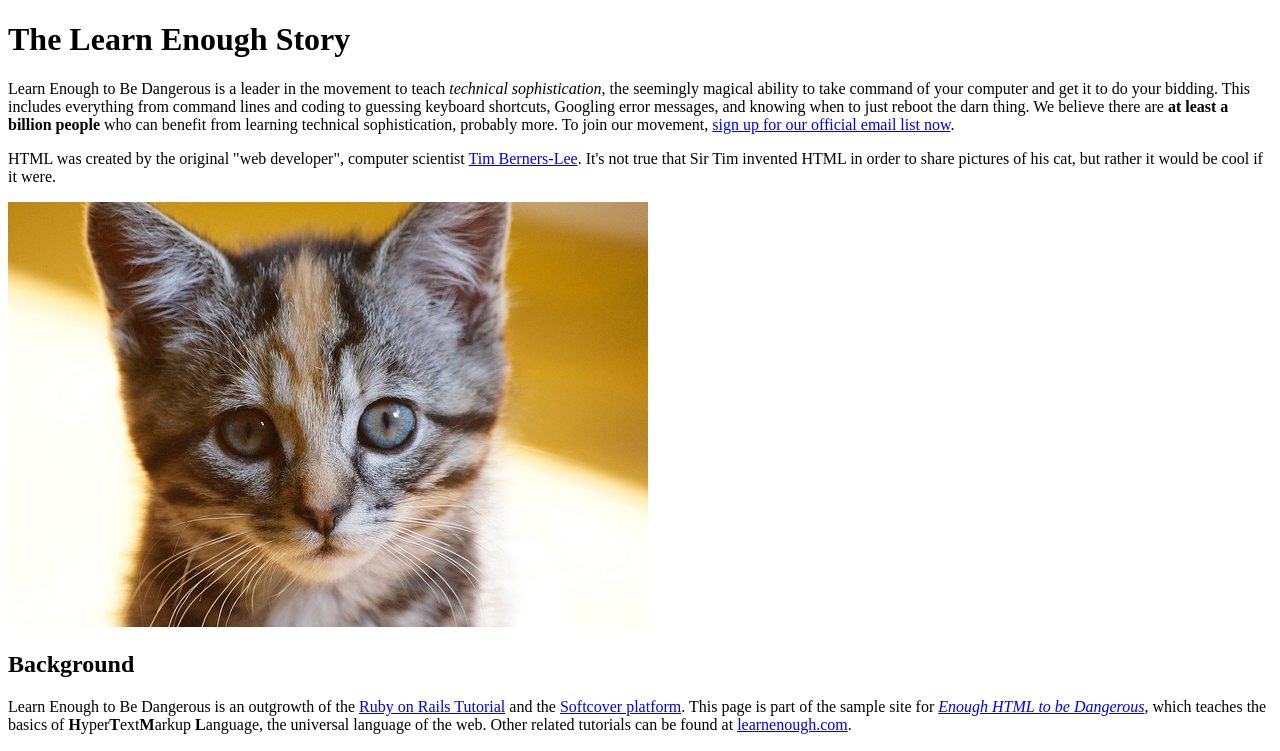
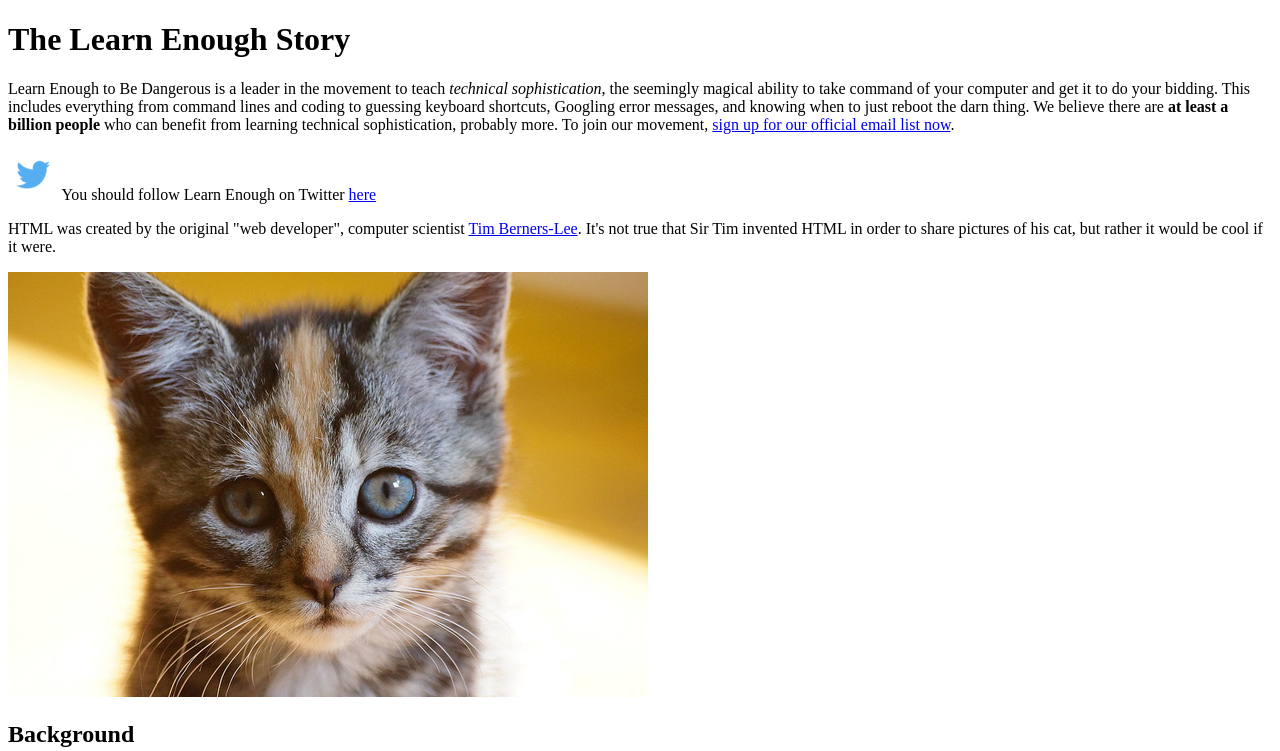
Before and after one commit to stefansson/learn_enough_html, a plain HTML site: page index.html in a window 1280 px wide. Shown: the top 751 px of the page. Drawn offline with Linux system fonts and the light colour scheme.

Commit message:
Add links

```diff
--- a/index.html
+++ b/index.html
@@ -20,10 +20,19 @@
         </p>
 
         <p>
+          <a href="https://twitter.com/learnenough" target="_blank" rel="noopener" style="text-decoration: none;"><img src="images/small_twitter_logo.png" alt="Twitter">
+          </a>
+          You should follow Learn Enough on Twitter
+          <a href="https://twitter.com/learnenough" target="_blank" rel="noopener">here</a>
+        </p>
+
+        <p>
           HTML was created by the original "web developer", computer scientist <a href="https://en.wikipedia.org/wiki/Tim_Berners-Lee">Tim Berners-Lee</a>. It's not true that Sir Tim invented HTML in order to share pictures of his cat, but rather it would be cool if it were.
         </p>
 
+        <a href="https://www.flickr.com/photos/deborah_s_perspective/14144861329">
         <img src="images/kitten.jpg" alt="An adorable kitten">
+        </a>
 
         <h2>Background</h2>
 
```
Also changed, not shown: images/small_twitter_logo.png (added).
